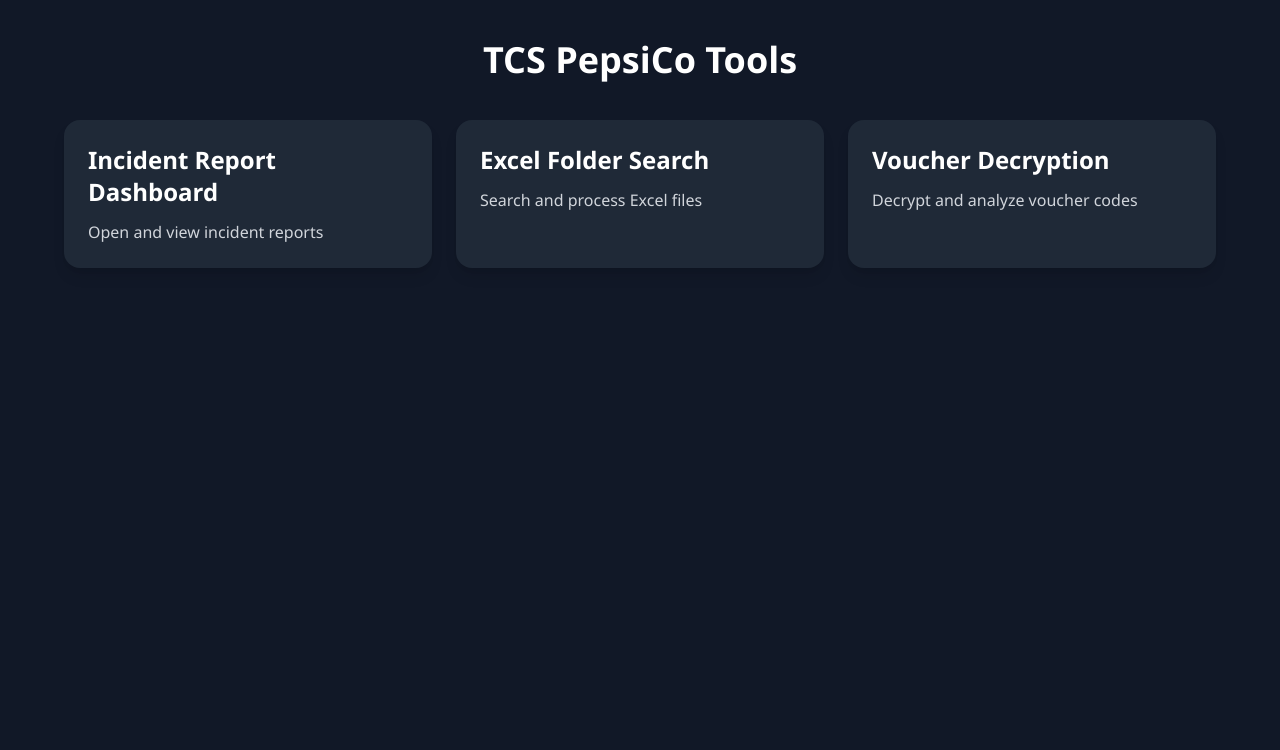
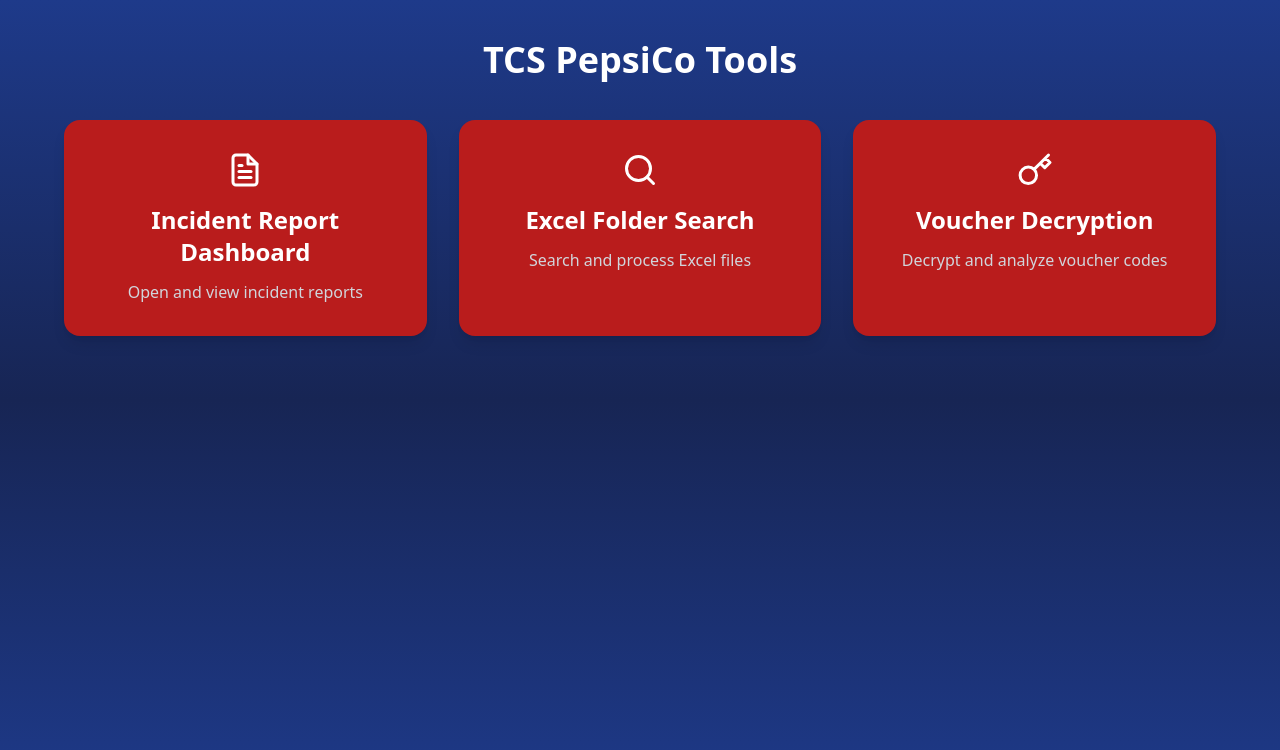
Before and after one commit to samkarthik8/tcs_pepsico_tools, a React (Vite) app: page / in a window 1280 px wide. Shown: the top 750 px of the page. Built offline with nearby package versions, Linux system fonts and the light colour scheme.

Commit message:
Card code

```diff
--- a/package.json
+++ b/package.json
@@ -22,6 +22,7 @@
     "pptxgenjs": "^4.0.1",
     "react": "^18.3.1",
     "react-dom": "^18.3.1",
+    "react-icons": "^5.5.0",
     "react-router-dom": "^7.9.6",
     "react-simple-maps": "^3.0.0",
     "react-tooltip": "^5.30.0",
--- a/src/components/ToolsDashboard.jsx
+++ b/src/components/ToolsDashboard.jsx
@@ -1,6 +1,7 @@
 import React from "react";
-import { Card } from "./ui/card";
-import { useNavigate } from "react-router-dom";
+import {Card} from "./ui/card";
+import {useNavigate} from "react-router-dom";
+import {FiFileText, FiKey, FiSearch} from "react-icons/fi"; // icons for each tool
 
 export default function ToolsDashboard() {
     const navigate = useNavigate();
@@ -9,32 +10,39 @@
         {
             title: "Incident Report Dashboard",
             description: "Open and view incident reports",
-            path: "/incident-report"
+            path: "/incident-report",
+            icon: <FiFileText/>
         },
         {
             title: "Excel Folder Search",
             description: "Search and process Excel files",
-            path: "/excel-folder-search"
+            path: "/excel-folder-search",
+            icon: <FiSearch/>
         },
         {
             title: "Voucher Decryption",
             description: "Decrypt and analyze voucher codes",
-            path: "/voucher-decryption"
+            path: "/voucher-decryption",
+            icon: <FiKey/>
         },
     ];
 
     return (
-        <div className="min-h-screen bg-gray-900 text-white flex flex-col items-center p-10">
-            <h1 className="text-4xl font-bold mb-10">TCS PepsiCo Tools</h1>
+        <div
+            className="min-h-screen w-full bg-gradient-to-b from-blue-900 via-blue-950 to-blue-900 text-gray-100 p-10 flex flex-col items-center font-sans">
+            <h1 className="text-4xl font-extrabold text-white mb-10">
+                TCS PepsiCo Tools
+            </h1>
 
-            <div className="grid grid-cols-1 md:grid-cols-3 gap-6 w-full max-w-6xl">
+            <div className="grid grid-cols-1 md:grid-cols-3 gap-8 w-full max-w-6xl">
                 {tools.map((tool, index) => (
                     <Card
                         key={index}
-                        className="cursor-pointer p-6 hover:bg-gray-700 transition"
+                        icon={tool.icon}
                         onClick={() => navigate(tool.path)}
+                        className="text-center"
                     >
-                        <h2 className="text-2xl font-semibold mb-3">
+                        <h2 className="text-2xl font-semibold mb-3 text-white">
                             {tool.title}
                         </h2>
                         <p className="text-gray-300">{tool.description}</p>
--- a/src/components/ui/card.jsx
+++ b/src/components/ui/card.jsx
@@ -1,9 +1,15 @@
-export function Card({ className = "", children, onClick }) {
+export function Card({ className = "", children, onClick, icon }) {
     return (
         <div
             onClick={onClick}
-            className={`bg-gray-800 rounded-2xl shadow-lg ${className}`}
+            className={`bg-red-700 rounded-2xl shadow-lg p-8 cursor-pointer hover:bg-blue-800 transition transform hover:scale-105 ${className}`}
         >
+            {/* Optional Icon */}
+            {icon && (
+                <div className="text-4xl mb-4 flex justify-center text-white">
+                    {icon}
+                </div>
+            )}
             {children}
         </div>
     );
```
Also changed, not shown: 1 other file (tests, documents, lock files or other folders).
